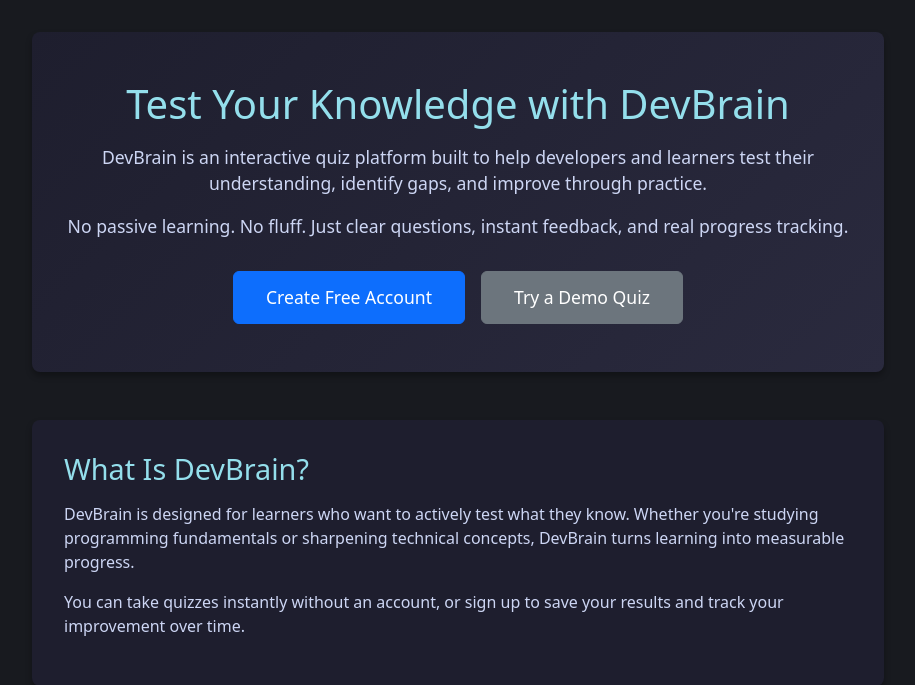
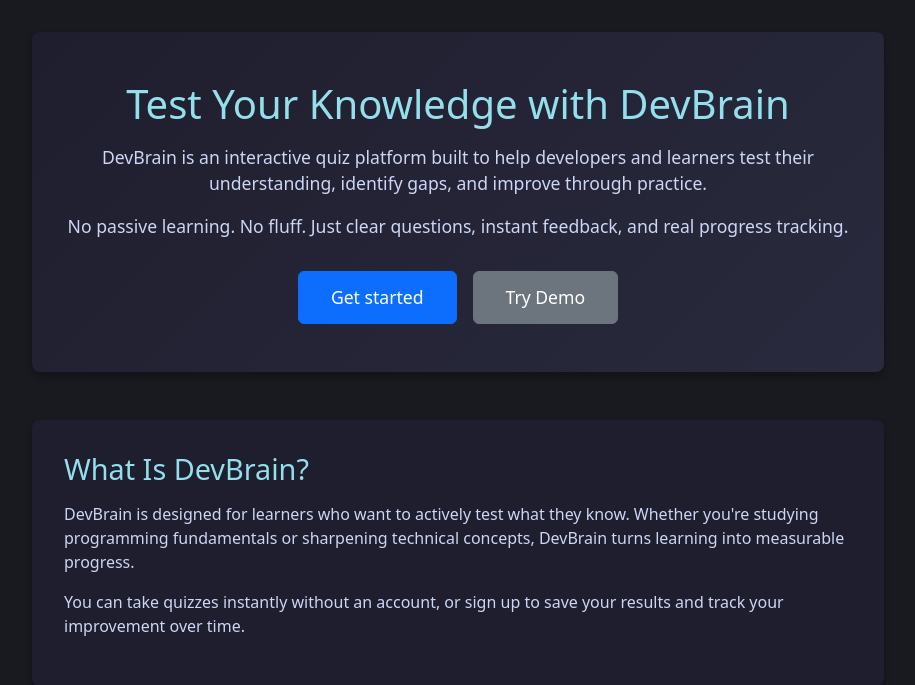
Before and after one commit to RichardOyelowo/DevBrain, a Flask app: page / in a window 1280 px wide. Shown: the part 56-741 px from the top of the page, without its empty margins (180-1095 px from the left). Run offline with Flask 3, Linux system fonts and the light colour scheme; parts of the project's set-up code (start-up, migrations or seed data) failed here and were passed over.

Commit message:
fix: bad button texts

```diff
--- a/templates/index.html
+++ b/templates/index.html
@@ -20,8 +20,8 @@
         </p>
 
         <div class="hero-actions">
-            <a href="{{ url_for('auth.register') }}" class="btn btn-primary">Create Free Account</a>
-            <a href="{{ url_for('quiz') }}" class="btn btn-secondary">Try a Demo Quiz</a>
+            <a href="{{ url_for('auth.register') }}" class="btn btn-primary">Get started</a>
+            <a href="{{ url_for('quiz') }}" class="btn btn-secondary">Try Demo</a>
         </div>
     </section>
 
```
